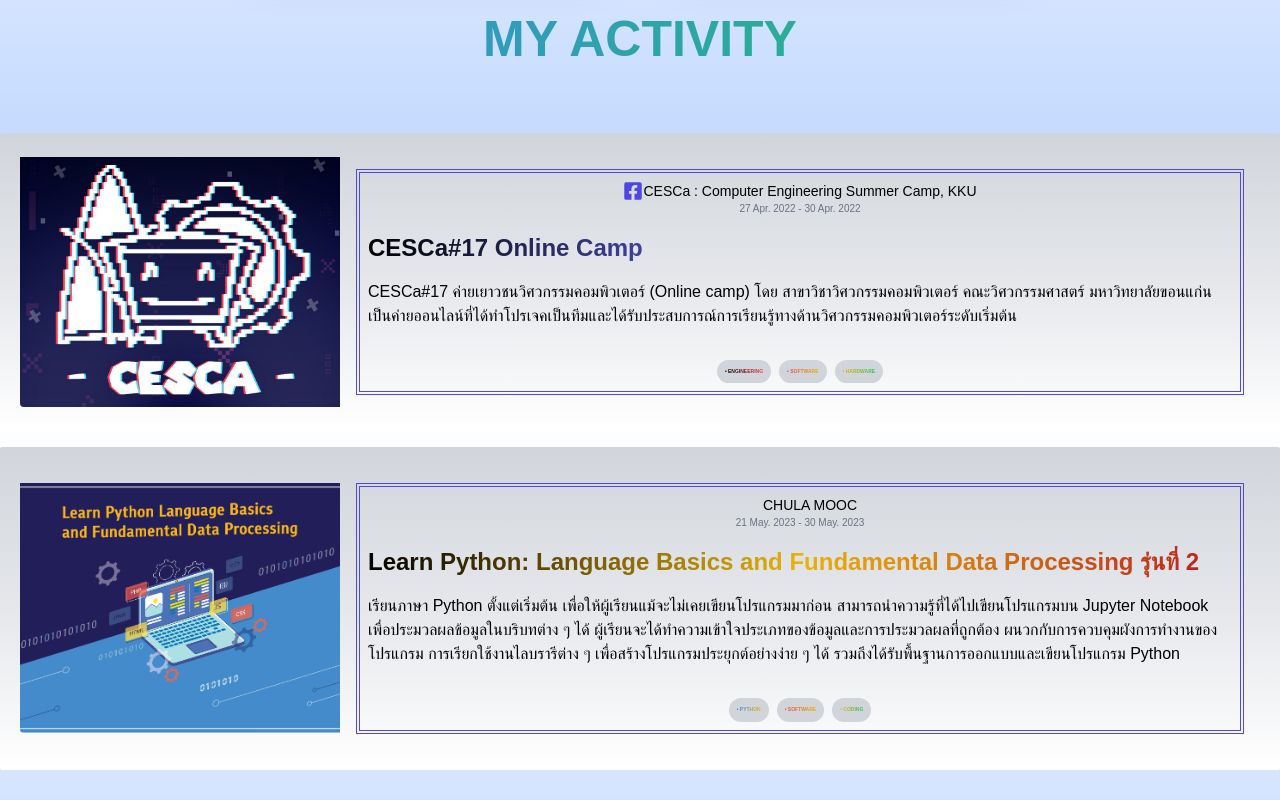
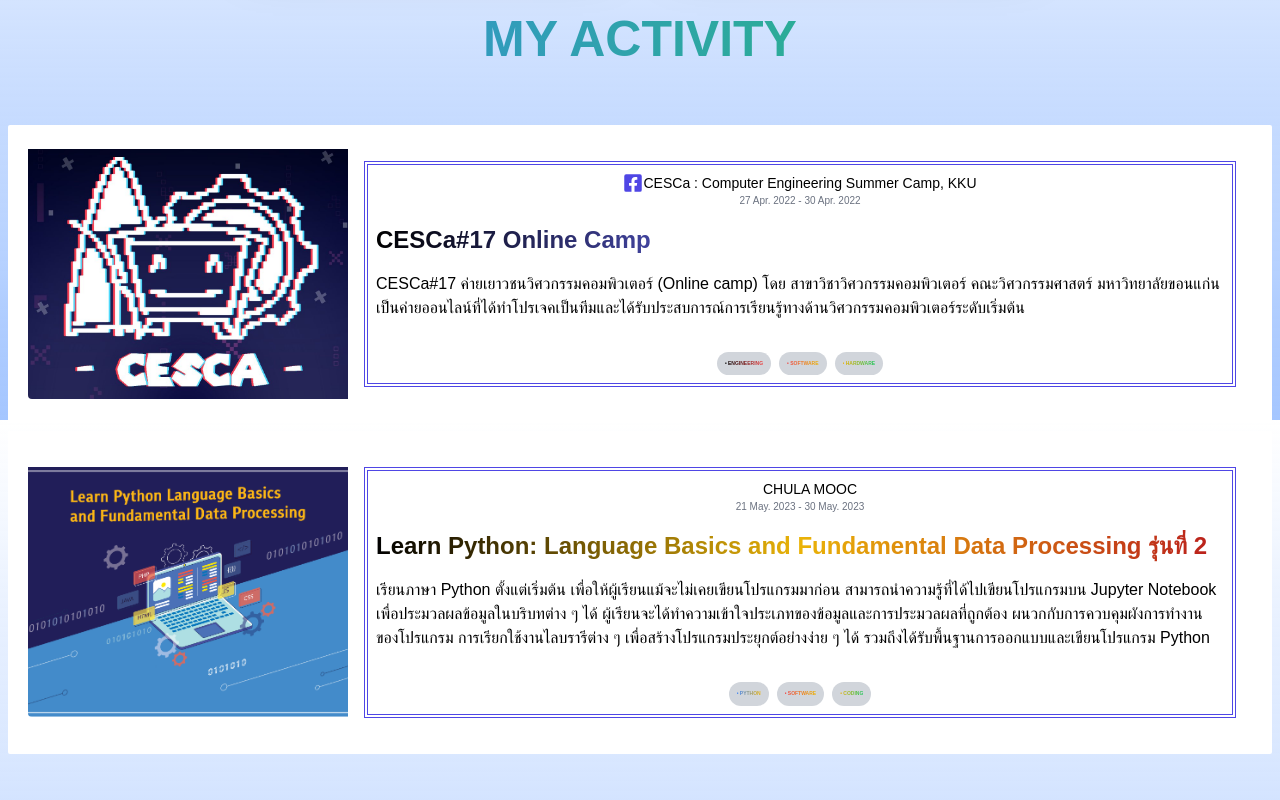
Before and after one commit to chankxow/chankxowPortfolio, a React (Vite) app: page / in a window 1280 px wide. Shown: the part 2780-3580 px from the top of the page. Built offline with nearby package versions, Linux system fonts and the light colour scheme; a web font is replaced by a local one.

Commit message:
Update Activity.jsx

```diff
--- a/src/components/Activity.jsx
+++ b/src/components/Activity.jsx
@@ -22,7 +22,7 @@ const Activity = () => {
             initial="hidden"
             whileInView={"show"}
             viewport={{ once: true, amount: 0.7 }}
-            className=" bg-gradient-to-b from-gray-300 via-gray-200 to-white flex flex-col gap-y-10 lg:flex-row h-max my-4 p-5 rounded-sm"
+            className="bg-white flex flex-col gap-y-10 lg:flex-row h-[100%]  p-5 m-2 rounded-sm"
           >
             <div
               className="m-auto bg-cesca17 bg-center h-[250px] w-[320px] flex-none bg-cover
@@ -99,7 +99,7 @@ const Activity = () => {
             initial="hidden"
             whileInView={"show"}
             viewport={{ once: true, amount: 0.7 }}
-            className=" bg-gradient-to-b from-gray-300 via-gray-200 to-white flex flex-col gap-y-10 lg:flex-row h-max my-4 p-5 rounded-sm"
+            className="bg-white flex flex-col gap-y-10 lg:flex-row h-[100%]  p-5 m-2 rounded-sm"
           >
             <div
               className="m-auto bg-LPLB bg-center h-[250px] w-[320px] flex-none bg-cover
```
